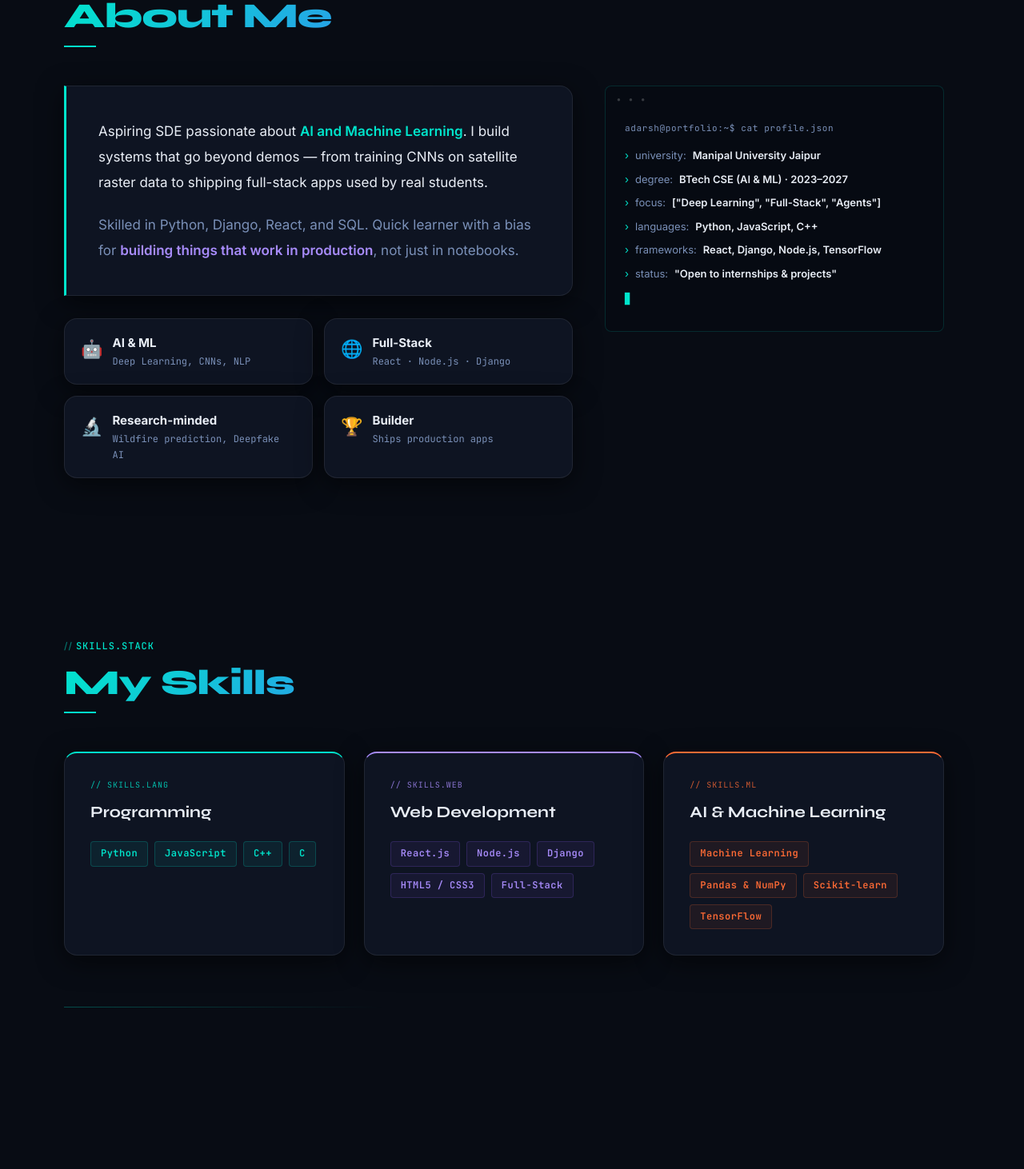
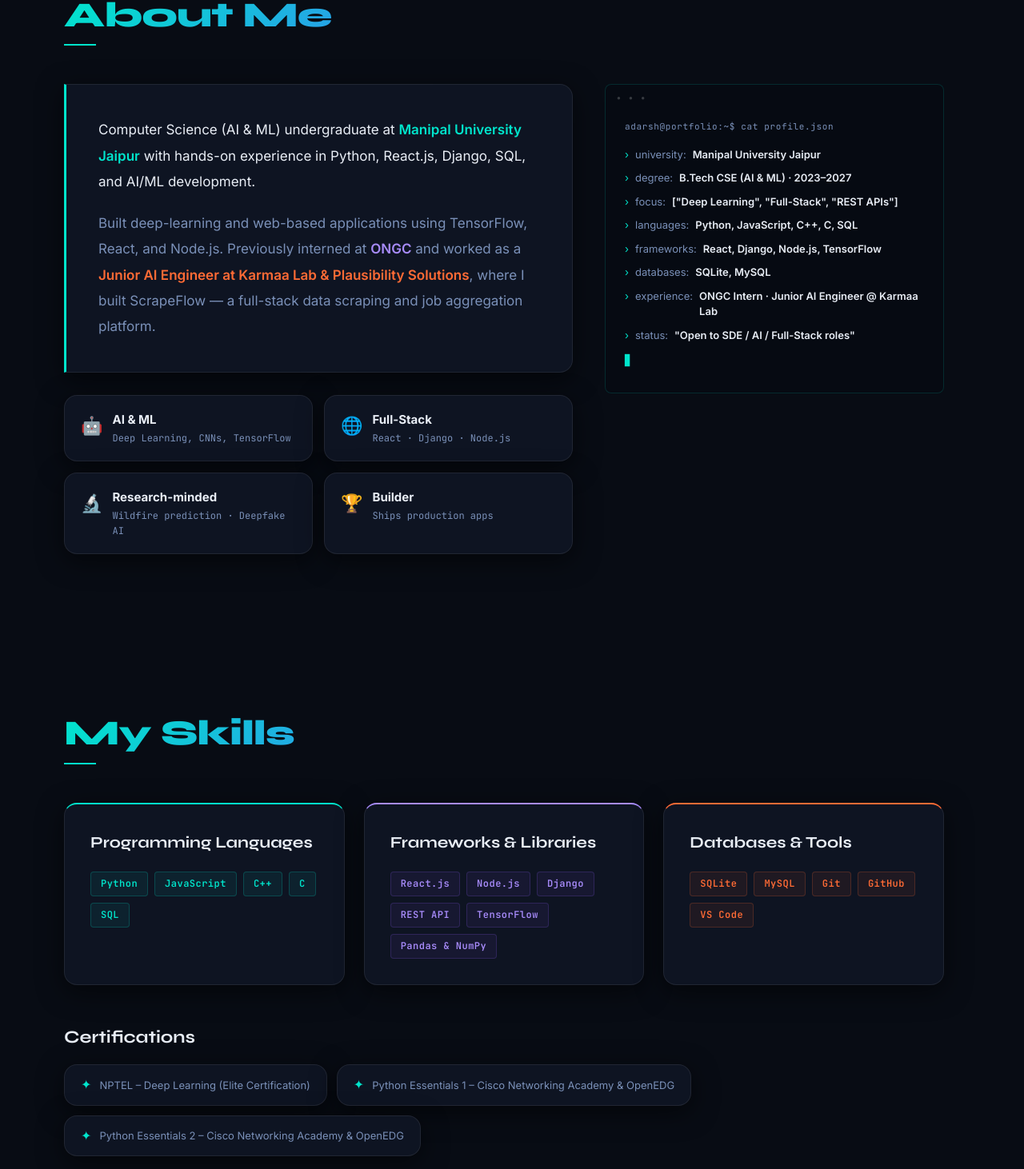
Before and after one commit to adarshraj2077/Adarsh-Portfolio, a React (Create React App) app: page / in a window 1280 px wide. Shown: the part 1088-2550 px from the top of the page at 80% size. Built offline with nearby package versions, Linux system fonts and the light colour scheme.

Commit message:
fix: real resume data, remove eyebrow comments, remove Timeline section

```diff
--- a/src/App.js
+++ b/src/App.js
@@ -5,7 +5,6 @@
 import Hero     from "./components/HeroSection";
 import About    from "./components/AboutSection";
 import Skills   from "./components/SkillsSection";
-import Timeline from "./components/TimelineSection";
 import Projects from "./components/ProjectsSection";
 import Contact  from "./components/Contact";
 
@@ -77,7 +76,6 @@
       <div className="reveal-on-scroll"><Hero /></div>
       <div className="reveal-on-scroll"><About /></div>
       <div className="reveal-on-scroll"><Skills /></div>
-      <div className="reveal-on-scroll"><Timeline /></div>
       <div className="reveal-on-scroll"><Projects /></div>
       <div className="reveal-on-scroll"><Contact /></div>
     </div>
--- a/src/components/AboutSection.js
+++ b/src/components/AboutSection.js
@@ -1,24 +1,24 @@
 function About() {
     const terminalLines = [
         { key: 'university',  val: 'Manipal University Jaipur' },
-        { key: 'degree',      val: 'BTech CSE (AI & ML) · 2023–2027' },
-        { key: 'focus',       val: '["Deep Learning", "Full-Stack", "Agents"]' },
-        { key: 'languages',   val: 'Python, JavaScript, C++' },
+        { key: 'degree',      val: 'B.Tech CSE (AI & ML) · 2023–2027' },
+        { key: 'focus',       val: '["Deep Learning", "Full-Stack", "REST APIs"]' },
+        { key: 'languages',   val: 'Python, JavaScript, C++, C, SQL' },
         { key: 'frameworks',  val: 'React, Django, Node.js, TensorFlow' },
-        { key: 'status',      val: '"Open to internships & projects"' },
+        { key: 'databases',   val: 'SQLite, MySQL' },
+        { key: 'experience',  val: 'ONGC Intern · Junior AI Engineer @ Karmaa Lab' },
+        { key: 'status',      val: '"Open to SDE / AI / Full-Stack roles"' },
     ];
 
     const highlights = [
-        { icon: "🤖", label: "AI & ML",        sub: "Deep Learning, CNNs, NLP" },
-        { icon: "🌐", label: "Full-Stack",      sub: "React · Node.js · Django" },
-        { icon: "🔬", label: "Research-minded", sub: "Wildfire prediction, Deepfake AI" },
+        { icon: "🤖", label: "AI & ML",        sub: "Deep Learning, CNNs, TensorFlow" },
+        { icon: "🌐", label: "Full-Stack",      sub: "React · Django · Node.js" },
+        { icon: "🔬", label: "Research-minded", sub: "Wildfire prediction · Deepfake AI" },
         { icon: "🏆", label: "Builder",         sub: "Ships production apps" },
     ];
 
     return (
         <section id="about" style={{ padding: '100px 80px' }}>
-            {/* Section header */}
-            <span className="section-eyebrow">about.me</span>
             <h2 className="gradient-text section-title">About Me</h2>
             <div className="section-divider" />
 
@@ -39,18 +39,21 @@
                         marginBottom: '28px',
                     }}>
                         <p style={{ fontSize: '17px', color: 'var(--text-primary)', lineHeight: '1.9', marginBottom: '20px' }}>
-                            Aspiring SDE passionate about{' '}
+                            Computer Science (AI &amp; ML) undergraduate at{' '}
                             <span style={{ color: 'var(--signal)', fontWeight: '600' }}>
-                                AI and Machine Learning
-                            </span>
-                            . I build systems that go beyond demos — from training CNNs on satellite raster data to shipping full-stack apps used by real students.
+                                Manipal University Jaipur
+                            </span>{' '}
+                            with hands-on experience in Python, React.js, Django, SQL, and AI/ML development.
                         </p>
                         <p style={{ fontSize: '17px', color: 'var(--text-secondary)', lineHeight: '1.9' }}>
-                            Skilled in Python, Django, React, and SQL. Quick learner with a bias for{' '}
-                            <span style={{ color: '#a78bfa', fontWeight: '600' }}>
-                                building things that work in production
+                            Built deep-learning and web-based applications using TensorFlow, React, and Node.js.
+                            Previously interned at{' '}
+                            <span style={{ color: '#a78bfa', fontWeight: '600' }}>ONGC</span>{' '}
+                            and worked as a{' '}
+                            <span style={{ color: 'var(--ember)', fontWeight: '600' }}>
+                                Junior AI Engineer at Karmaa Lab &amp; Plausibility Solutions
                             </span>
-                            , not just in notebooks.
+                            , where I built ScrapeFlow — a full-stack data scraping and job aggregation platform.
                         </p>
                     </div>
 
--- a/src/components/Contact.js
+++ b/src/components/Contact.js
@@ -97,7 +97,6 @@
     return (
         <section id="contact" style={{ padding: '100px 80px 0' }}>
             {/* Section header */}
-            <span className="section-eyebrow">contact.send_message</span>
             <h2 className="gradient-text section-title">Get In Touch</h2>
             <div className="section-divider" />
 
--- a/src/components/HeroSection.js
+++ b/src/components/HeroSection.js
@@ -34,13 +34,12 @@
 ];
 
 const metrics = [
-    { value: '10+',  label: 'GitHub Repos' },       // TODO: verify at github.com/adarshraj2077
-    { value: '3',    label: 'Projects Built' },
-    { value: '150+', label: 'LeetCode Solved' },     // TODO: update with actual count
-    { value: 'MUJ',  label: 'B.Tech AI & ML' },
+    { value: '3',   label: 'GitHub Repos' },
+    { value: '5',   label: 'Projects Built' },
+    { value: '60',  label: 'LeetCode Solved' },
+    { value: 'ONGC', label: 'Interned At' },
 ];
 
-// Detect if device likely has low performance (mobile + no hover = touch device)
 const isTouchDevice = () =>
     typeof window !== 'undefined' && window.matchMedia('(hover: none)').matches;
 
@@ -74,7 +73,7 @@
         >
             {/* ─── LEFT COLUMN: Text content ─────────────────────────── */}
             <div style={{ position: 'relative', zIndex: 1 }}>
-                {/* Eyebrow tag — sharp left-border, mono font */}
+                {/* Eyebrow tag */}
                 <div className="hero-tag">AI &amp; Full-Stack Developer</div>
 
                 {/* Name — Syne display face */}
@@ -118,18 +117,20 @@
                         marginBottom: '40px',
                     }}
                 >
-                    I train ML models that actually ship — from{' '}
+                    CS undergraduate with hands-on experience in{' '}
                     <span style={{ color: 'var(--text-primary)', fontWeight: '500' }}>
-                        CNNs for wildfire prediction
-                    </span>{' '}
-                    to production full-stack apps like{' '}
+                        Python, React, Django, and AI/ML
+                    </span>
+                    . Built production apps like{' '}
                     <a
                         href="#studytree-project"
                         style={{ color: 'var(--signal)', fontWeight: '600', textDecoration: 'none', borderBottom: '1px solid rgba(0,229,204,0.3)' }}
                     >
                         StudyTree
-                    </a>
-                    . Specialising in AI/ML &amp; full-stack engineering.
+                    </a>{' '}
+                    and interned at{' '}
+                    <span style={{ color: 'var(--text-primary)', fontWeight: '500' }}>ONGC</span>.
+                    Seeking Software Development, AI Engineering, or Full-Stack roles.
                 </p>
 
                 {/* CTA Buttons */}
@@ -163,7 +164,7 @@
                     </span>
                 </div>
 
-                {/* Metrics Strip — terminal-card style */}
+                {/* Metrics Strip */}
                 <div className="metrics-strip">
                     {metrics.map((m, i) => (
                         <div key={i} className="metric-item">
@@ -222,7 +223,6 @@
     );
 }
 
-// Static SVG fallback for reduced-motion / touch devices
 function StaticNetworkFallback() {
     return (
         <svg
@@ -232,14 +232,12 @@
             style={{ opacity: 0.15, position: 'absolute', inset: 0 }}
             aria-hidden="true"
         >
-            {/* Nodes */}
             {[
                 [200, 200], [80, 100], [320, 90], [60, 280], [340, 270],
                 [160, 320], [260, 50], [120, 180], [300, 180], [200, 80],
             ].map(([cx, cy], i) => (
                 <circle key={i} cx={cx} cy={cy} r={i === 0 ? 8 : 4} fill="#00E5CC" />
             ))}
-            {/* Lines */}
             {[
                 [200,200,80,100], [200,200,320,90], [200,200,60,280],
                 [200,200,340,270], [200,200,160,320], [200,200,260,50],
--- a/src/components/ProjectsSection.js
+++ b/src/components/ProjectsSection.js
@@ -1,46 +1,58 @@
 import { useState } from 'react';
 import Tilt from 'react-parallax-tilt';
 
-// Detect touch / no-hover devices to disable tilt
 const noHover = typeof window !== 'undefined' && window.matchMedia('(hover: none)').matches;
 
 const projectsList = [
     {
         id: 1,
-        title: "Deepfake Audio Detection",
-        emoji: "🎙️",
-        accentColor: "var(--ember)",
-        accentRgb: "255, 107, 53",
-        description: "Real-time AI agent that detects AI-generated (deepfake) audio with MCP tool integration and explainable confidence scores.",
-        details: "An agentic AI system for detecting deepfake/AI-generated audio. Built with a custom MCP server exposing analysis tools, a LangGraph-powered agent that reasons step-by-step, and a Flask web interface. Uses RawNet2/MFCC feature extraction with a deep learning classifier trained on ASVspoof2019.",
-        techStack: ["Python", "Flask", "LangGraph", "MCP", "PyTorch", "MFCC"],
-        challenges: "Designing an agent reasoning loop that produces meaningful explanations (not just a binary label), and achieving low latency inference on audio streams while the LangGraph agent chain runs concurrently.",
+        title: "ScrapeFlow – Job Aggregation Platform",
+        emoji: "⚙️",
+        accentColor: "var(--signal)",
+        accentRgb: "0, 229, 204",
+        description: "Full-stack data scraping and job aggregation platform integrating Adzuna, Jooble, JSearch, and SerpAPI with job normalization and provider-priority ranking.",
+        details: "Developed at Karmaa Lab & Plausibility Solutions. Built using Django, DRF, React, Vite, Tailwind CSS, and SQLite. Integrated multiple job APIs with normalization, deduplication, and provider-priority ranking. Built automated college, company, and LinkedIn scraping workflows with structured data extraction and JD matching. REST APIs and dashboard features for scraper management, search history, and centralized data storage.",
+        techStack: ["Django", "DRF", "React", "Vite", "Tailwind CSS", "SQLite", "REST API"],
+        challenges: "Integrating multiple job APIs with conflicting data schemas and implementing deduplication logic across providers while maintaining fast response times.",
         liveLink: "#",
         isStrongest: false,
     },
     {
         id: 2,
-        title: "StudyTree — AI Study Assistant",
+        title: "StudyTree – AI Study Assistant",
         emoji: "📚",
         accentColor: "var(--signal)",
         accentRgb: "0, 229, 204",
-        description: "Full-stack AI study hub: calendar, tasks, smart flashcard generation, and a chatbot that parses your course syllabus PDFs.",
-        details: "StudyTree is a production-deployed full-stack app giving students a single workspace for study management. It integrates calendar, task management, AI flashcard generation (OpenAI API), and an interactive chatbot that parses multi-page course syllabus PDFs to answer context-aware questions.",
+        description: "Responsive React.js frontend for an AI-powered student assistant platform with study-organization features including calendar, tasks, and AI flashcard generation.",
+        details: "StudyTree is a production-deployed full-stack app giving students a single workspace for study management. Features calendar, task management, AI flashcard generation (OpenAI API), and an interactive chatbot that parses multi-page course syllabus PDFs to answer context-aware questions.",
         techStack: ["React.js", "Node.js", "Express", "MongoDB", "OpenAI API"],
         challenges: "Designing context-aware chatbot memory while maintaining fast response times and ensuring secure parsing of multi-page user PDFs at scale.",
         liveLink: "https://study-tree-one.vercel.app/",
-        isStrongest: true,   // "View My Work" anchor lands here
+        isStrongest: true,
     },
     {
         id: 3,
-        title: "Wildfire Prediction via CNN",
+        title: "Wildfire Prediction via Deep Learning",
         emoji: "🔥",
         accentColor: "#8b5cf6",
         accentRgb: "139, 92, 246",
-        description: "CNN model predicting wildfire risk from satellite imagery and environmental variables, with real-time GIS mapping.",
-        details: "An advanced Deep Learning project using convolutional neural networks to process satellite raster imagery and weather variables for wildfire risk assessment. Integrated GIS coordinates to map high-risk areas in real-time, handling imbalanced wildfire vs non-wildfire datasets.",
-        techStack: ["Python", "TensorFlow", "Keras", "GDAL", "GIS"],
-        challenges: "Handling highly imbalanced datasets (few wildfire events vs. many non-events) and processing massive satellite raster files efficiently in memory.",
+        description: "CNN-based wildfire prediction model using Python, TensorFlow, Pandas, and NumPy. Achieved 88.73% validation accuracy through hyperparameter tuning.",
+        details: "Developed a CNN-based wildfire prediction model by processing and analyzing environmental datasets through feature engineering and data preprocessing. Applied hyperparameter tuning to optimize model performance and achieved 88.73% validation accuracy. Integrated GIS coordinates for real-time high-risk area mapping.",
+        techStack: ["Python", "TensorFlow", "Keras", "Pandas", "NumPy", "GIS"],
+        challenges: "Handling highly imbalanced datasets (few wildfire events vs. many non-events) and processing large environmental raster files efficiently in memory.",
+        liveLink: "#",
+        isStrongest: false,
+    },
+    {
+        id: 4,
+        title: "LiveKit Meet – Video Conferencing App",
+        emoji: "🎥",
+        accentColor: "var(--ember)",
+        accentRgb: "255, 107, 53",
+        description: "Customized an existing LiveKit-based video conferencing platform using Next.js and TypeScript with company-specific meeting UI and administrative functionality.",
+        details: "Customized a LiveKit-based video conferencing platform using Next.js and TypeScript to meet company-specific meeting requirements. Developed and integrated custom meeting UI, controls, and administrative functionality on top of the existing LiveKit infrastructure. Built during internship at Karmaa Lab & Plausibility Solutions.",
+        techStack: ["Next.js", "TypeScript", "LiveKit", "React"],
+        challenges: "Extending an existing LiveKit infrastructure without breaking core functionality while adding company-specific meeting controls and admin features.",
         liveLink: "#",
         isStrongest: false,
     },
@@ -56,8 +68,6 @@
 
     return (
         <section id="projects" style={{ padding: '100px 80px', maxWidth: '1200px', margin: '0 auto' }}>
-            {/* Section header — left-aligned */}
-            <span className="section-eyebrow">projects.featured</span>
             <h2 className="gradient-text section-title">Featured Projects</h2>
             <div className="section-divider" />
 
@@ -98,7 +108,6 @@
                             role="button"
                             aria-label={`View details for ${project.title}`}
                         >
-                            {/* Glow accent */}
                             <div style={{
                                 position: 'absolute', top: 0, right: 0,
                                 width: '140px', height: '140px',
@@ -121,7 +130,6 @@
                                 {project.description}
                             </p>
 
-                            {/* Tech chips */}
                             <div style={{ display: 'flex', flexWrap: 'wrap', gap: '6px', marginBottom: '24px' }}>
                                 {project.techStack.slice(0, 3).map((t, i) => (
                                     <span key={i} style={{
@@ -204,7 +212,7 @@
                                 textTransform: 'uppercase',
                                 letterSpacing: '0.1em',
                             }}>
-                                {'// Overview'}
+                                Overview
                             </h4>
                             <p style={{ color: 'var(--text-primary)', lineHeight: '1.8', marginBottom: '24px', opacity: 0.9 }}>
                                 {selectedProject.details}
@@ -218,7 +226,7 @@
                                 textTransform: 'uppercase',
                                 letterSpacing: '0.1em',
                             }}>
-                                {'// Key Challenge'}
+                                Key Challenge
                             </h4>
                             <p style={{ color: 'var(--text-secondary)', lineHeight: '1.8', marginBottom: '24px' }}>
                                 {selectedProject.challenges}
@@ -232,7 +240,7 @@
                                 textTransform: 'uppercase',
                                 letterSpacing: '0.1em',
                             }}>
-                                {'// Tech Stack'}
+                                Tech Stack
                             </h4>
                             <div style={{ display: 'flex', flexWrap: 'wrap', gap: '8px', marginBottom: '32px' }}>
                                 {selectedProject.techStack.map((tech, idx) => (
--- a/src/components/SkillsSection.js
+++ b/src/components/SkillsSection.js
@@ -1,22 +1,19 @@
 const skillCategories = [
     {
-        title: "Programming",
-        eyebrow: "lang",
-        skills: ["Python", "JavaScript", "C++", "C"],
+        title: "Programming Languages",
+        skills: ["Python", "JavaScript", "C++", "C", "SQL"],
         chipClass: "chip-cyan",
         accentColor: "var(--signal)",
     },
     {
-        title: "Web Development",
-        eyebrow: "web",
-        skills: ["React.js", "Node.js", "Django", "HTML5 / CSS3", "Full-Stack"],
+        title: "Frameworks & Libraries",
+        skills: ["React.js", "Node.js", "Django", "REST API", "TensorFlow", "Pandas & NumPy"],
         chipClass: "chip-purple",
         accentColor: "#a78bfa",
     },
     {
-        title: "AI & Machine Learning",
-        eyebrow: "ml",
-        skills: ["Machine Learning", "Pandas & NumPy", "Scikit-learn", "TensorFlow"],
+        title: "Databases & Tools",
+        skills: ["SQLite", "MySQL", "Git", "GitHub", "VS Code"],
         chipClass: "chip-indigo",
         accentColor: "var(--ember)",
     },
@@ -25,8 +22,6 @@
 function Skills() {
     return (
         <section id="skills" style={{ padding: '100px 80px' }}>
-            {/* Section header — left-aligned, breaking from "everything centered" */}
-            <span className="section-eyebrow">skills.stack</span>
             <h2 className="gradient-text section-title">My Skills</h2>
             <div className="section-divider" />
 
@@ -48,19 +43,6 @@
                             borderTop: `2px solid ${category.accentColor}`,
                         }}
                     >
-                        {/* Category eyebrow */}
-                        <div style={{
-                            fontFamily: 'var(--font-mono)',
-                            fontSize: '10px',
-                            color: category.accentColor,
-                            letterSpacing: '0.1em',
-                            textTransform: 'uppercase',
-                            marginBottom: '10px',
-                            opacity: 0.8,
-                        }}>
-                            {'// '}skills.{category.eyebrow}
-                        </div>
-
                         <h3 style={{
                             fontFamily: 'var(--font-display)',
                             fontSize: '20px',
@@ -82,9 +64,40 @@
                 ))}
             </div>
 
-            {/* Hairline decorative rule */}
+            {/* Certifications strip */}
+            <div style={{ marginTop: '48px', maxWidth: '1100px' }}>
+                <h3 style={{
+                    fontFamily: 'var(--font-display)',
+                    fontSize: '22px',
+                    fontWeight: '700',
+                    color: 'var(--text-primary)',
+                    marginBottom: '16px',
+                }}>
+                    Certifications
+                </h3>
+                <div style={{ display: 'flex', flexWrap: 'wrap', gap: '12px' }}>
+                    {[
+                        'NPTEL – Deep Learning (Elite Certification)',
+                        'Python Essentials 1 – Cisco Networking Academy & OpenEDG',
+                        'Python Essentials 2 – Cisco Networking Academy & OpenEDG',
+                    ].map((cert, i) => (
+                        <div key={i} className="glass-card" style={{
+                            padding: '12px 20px',
+                            fontSize: '13px',
+                            color: 'var(--text-secondary)',
+                            display: 'flex',
+                            alignItems: 'center',
+                            gap: '10px',
+                        }}>
+                            <span style={{ color: 'var(--signal)', fontSize: '16px' }}>✦</span>
+                            {cert}
+                        </div>
+                    ))}
+                </div>
+            </div>
+
             <div style={{
-                marginTop: '64px',
+                marginTop: '48px',
                 height: '1px',
                 background: 'linear-gradient(to right, var(--signal), transparent)',
                 maxWidth: '400px',
```
